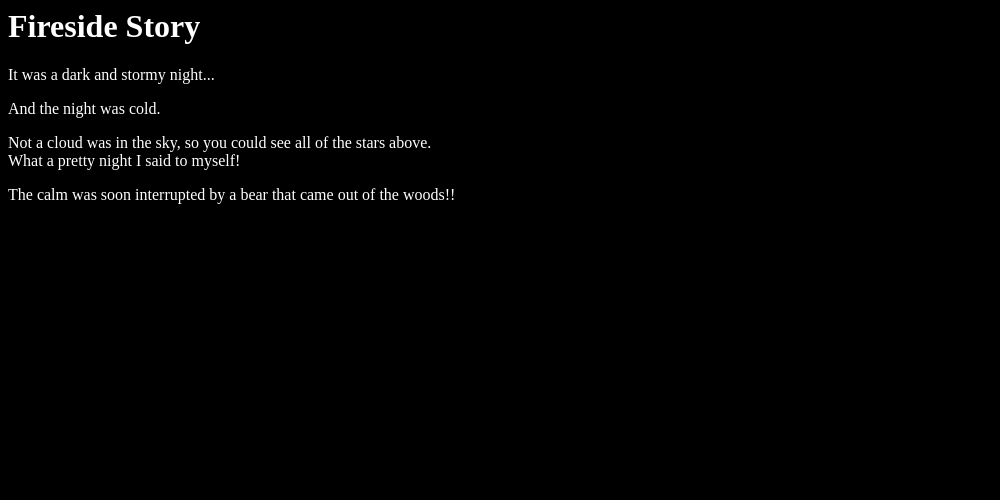
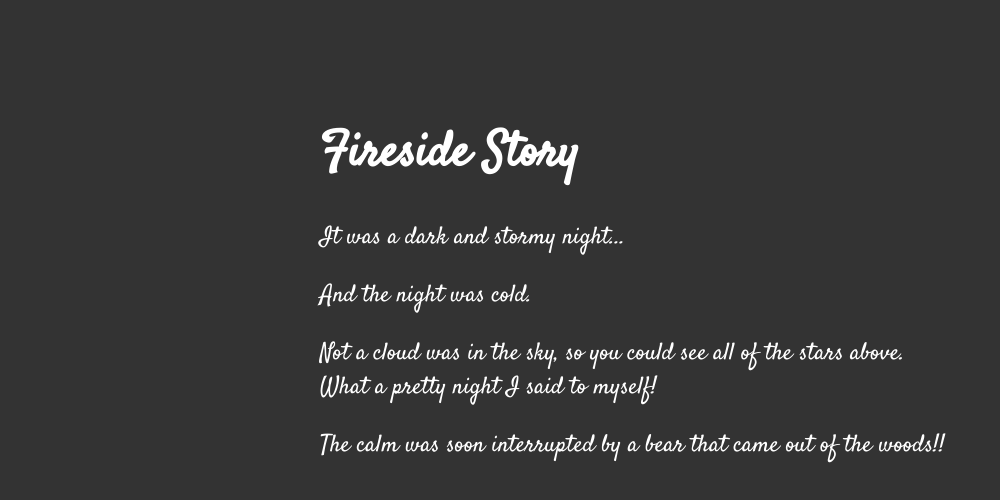
Before and after one commit to Alexcuellar18/fireside-story, a plain HTML site: page index.html in a window 1280 px wide. Shown: the whole page, without its empty margins (0-1000 px from the left). Drawn offline with Linux system fonts and the light colour scheme.

Commit message:
change styles

```diff
--- a/index.html
+++ b/index.html
@@ -1,7 +1,7 @@
 <html>
   <head>
-    <link type ="text/css" rel ="stylesheet" href="/style.css">
-    </head>
+      <link href="https://fonts.googleapis.com/css?family=Satisfy" rel="stylesheet">
+      <link type ="text/css" rel ="stylesheet" href="style.css">
   </head>
   <body>
     <h1>Fireside Story</h1>
--- a/style.css
+++ b/style.css
@@ -1,4 +1,7 @@
 body {
-    color: white;
-    background-color: black;
-  }
+  color: white;
+  background-color: #333;
+  font-size: 150%;
+  font-family: 'Satisfy', cursive;
+  margin: 5em 25%;
+}
```
